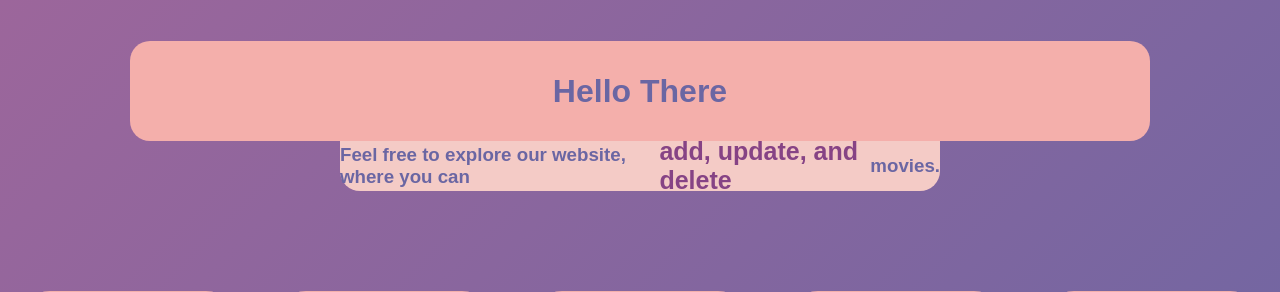
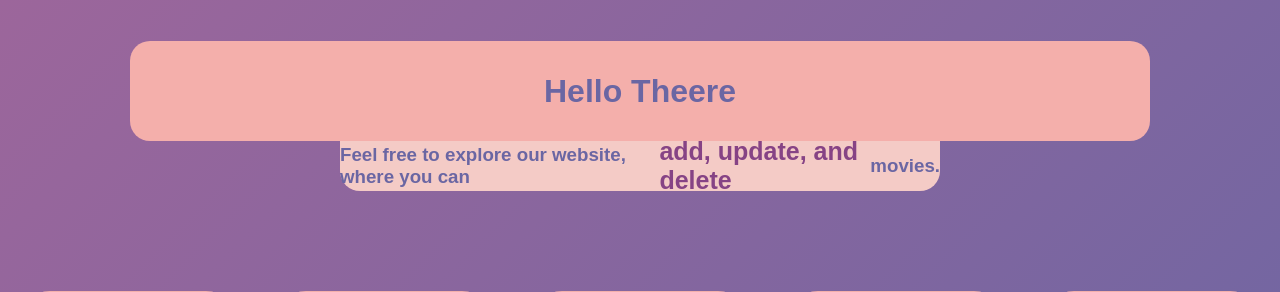
Before and after one commit to kevorkbasdajian/Software-Engineering-Course-Assignment, a Django app: page / in a window 1280 px wide. Shown: the top 292 px of the page. Run offline with Django 3.2, Linux system fonts and the light colour scheme.

Commit message:
Update index.html

```diff
--- a/templates/index.html
+++ b/templates/index.html
@@ -11,7 +11,7 @@
     <link rel="stylesheet" href="{% static 'css/style.css' %}" />
   </head>
   <body>
-    <h1 id="Title" class="cycler">Hello There</h1>
+    <h1 id="Title" class="cycler">Hello Theere</h1>
     <h3 id="welcome_message">
       Feel free to explore our website, where you can &nbsp;<span
         >add, update, and delete</span
```
